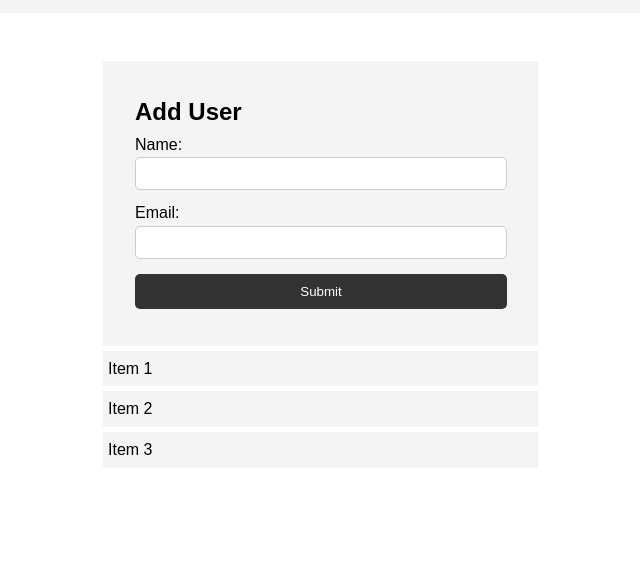
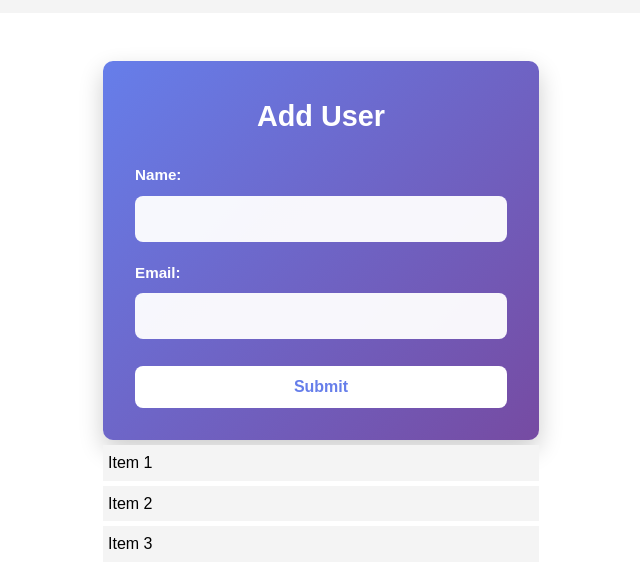
Before and after one commit to codelahiru/webdev-js-crash-course, a plain HTML site: page project/index.html in a window 1280 px wide. Shown: the part 70-658 px from the top of the page, without its empty margins (319-959 px from the left). Drawn offline with Linux system fonts and the light colour scheme.

Commit message:
beautified with the help of github copilot

```diff
--- a/project/style.css
+++ b/project/style.css
@@ -34,34 +34,68 @@
 
   #my-form {
     padding: 2rem;
-    background: #f4f4f4;
+    background: linear-gradient(135deg, #667eea 0%, #764ba2 100%);
+    border-radius: 10px;
+    box-shadow: 0 10px 25px rgba(0, 0, 0, 0.2);
+  }
+
+  #my-form h1 {
+    color: #fff;
+    margin-bottom: 1.5rem;
+    text-align: center;
+    font-size: 1.8rem;
   }
 
   #my-form label {
     display: block;
+    color: #fff;
+    margin-bottom: 0.5rem;
+    font-weight: 600;
+    font-size: 0.95rem;
   }
 
   #my-form input[type='text'] {
     width: 100%;
-    padding: 8px;
-    margin-bottom: 10px;
-    border-radius: 5px;
-    border: 1px solid #ccc;
+    padding: 12px 15px;
+    margin-bottom: 1.2rem;
+    border-radius: 8px;
+    border: 2px solid transparent;
+    background: rgba(255, 255, 255, 0.95);
+    font-size: 1rem;
+    transition: all 0.3s ease;
+  }
+
+  #my-form input[type='text']:focus {
+    outline: none;
+    background: #fff;
+    border-color: #667eea;
+    box-shadow: 0 0 10px rgba(102, 126, 234, 0.3);
   }
 
   .btn {
     display: block;
     width: 100%;
-    padding: 10px 15px;
+    padding: 12px 15px;
     border: 0;
-    background: #333;
-    color: #fff;
-    border-radius: 5px;
-    margin: 5px 0;
+    background: #fff;
+    color: #667eea;
+    border-radius: 8px;
+    font-weight: 700;
+    font-size: 1rem;
+    cursor: pointer;
+    transition: all 0.3s ease;
+    margin-top: 0.5rem;
   }
 
   .btn:hover {
-    background: #444;
+    background: #667eea;
+    color: #fff;
+    transform: translateY(-2px);
+    box-shadow: 0 8px 15px rgba(102, 126, 234, 0.4);
+  }
+
+  .btn:active {
+    transform: translateY(0);
   }
 
   .bg-dark {
```
